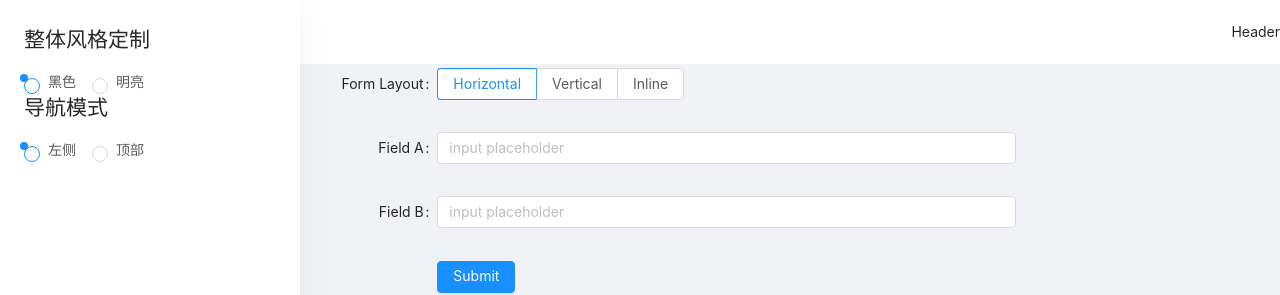
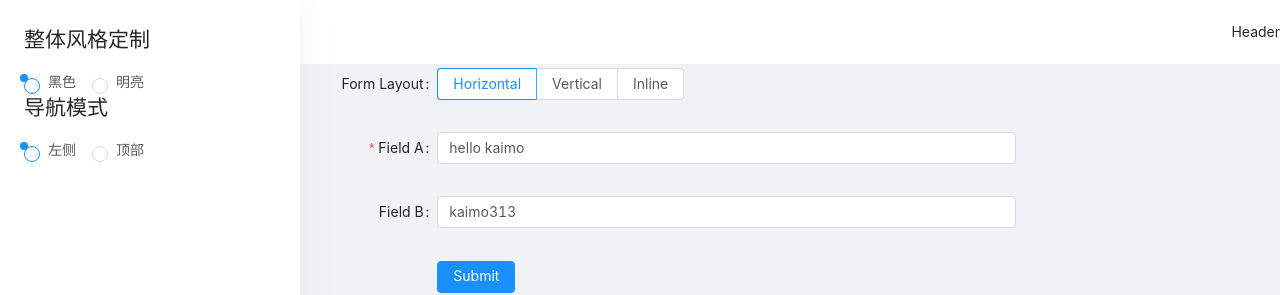
Before and after one commit to kaimo313/vue-development-practice, a Vue app in the folder ant-design-vue-pro/: page /form/basic-form in a window 1280 px wide. Shown: the top 295 px of the page. Built offline with nearby package versions, Linux system fonts and the light colour scheme.

Commit message:
feat：表单初始数据、自动校验、动态赋值

```diff
--- a/ant-design-vue-pro/src/views/Forms/BasicForm.vue
+++ b/ant-design-vue-pro/src/views/Forms/BasicForm.vue
@@ -1,42 +1,47 @@
 <template>
-  <a-form :layout="formLayout">
+    <a-form :layout="formLayout" :form="form">
         <a-form-item
             label="Form Layout"
             :label-col="formItemLayout.labelCol"
             :wrapper-col="formItemLayout.wrapperCol"
         >
-      <a-radio-group default-value="horizontal" @change="handleFormLayoutChange">
-        <a-radio-button value="horizontal">
-          Horizontal
-        </a-radio-button>
-        <a-radio-button value="vertical">
-          Vertical
-        </a-radio-button>
-        <a-radio-button value="inline">
-          Inline
-        </a-radio-button>
+            <a-radio-group
+                default-value="horizontal"
+                @change="handleFormLayoutChange"
+            >
+                <a-radio-button value="horizontal"> Horizontal </a-radio-button>
+                <a-radio-button value="vertical"> Vertical </a-radio-button>
+                <a-radio-button value="inline"> Inline </a-radio-button>
             </a-radio-group>
         </a-form-item>
         <a-form-item
             label="Field A"
             :label-col="formItemLayout.labelCol"
             :wrapper-col="formItemLayout.wrapperCol"
-      :validateStatus="fieldAStatus"
-      :help="fieldAHelp"
         >
-      <a-input v-model="fieldA" placeholder="input placeholder" />
+            <a-input v-decorator="[
+                'fieldA',
+                {
+                    initialValue: fieldA,
+                    rules: [
+                        {
+                            required: true,
+                            min: 6,
+                            message: '必须大于5个字符'
+                        }
+                    ]
+                },
+            ]" placeholder="input placeholder" />
         </a-form-item>
         <a-form-item
             label="Field B"
             :label-col="formItemLayout.labelCol"
             :wrapper-col="formItemLayout.wrapperCol"
         >
-      <a-input v-model="fieldB" placeholder="input placeholder" />
+            <a-input v-decorator="['fieldB']" placeholder="input placeholder" />
         </a-form-item>
         <a-form-item :wrapper-col="buttonItemLayout.wrapperCol">
-      <a-button type="primary" @click="handleSubmit">
-        Submit
-      </a-button>
+            <a-button type="primary" @click="handleSubmit"> Submit </a-button>
         </a-form-item>
     </a-form>
 </template>
@@ -44,29 +49,17 @@
 <script>
 export default {
     data() {
+        this.form = this.$form.createForm(this);
         return {
-      formLayout: 'horizontal',
-      fieldA: "",
+            formLayout: "horizontal",
+            fieldA: "hello kaimo",
             fieldB: "",
-      fieldAStatus: "",
-      fieldAHelp: ""
         };
-  },
-  watch: {
-    fieldA(val) {
-        if(val.length <= 5) {
-            this.fieldAStatus = "error";
-            this.fieldAHelp = "必须大于5个字符";
-        } else {
-            this.fieldAStatus = "";
-            this.fieldAHelp = "";
-        }
-    }
     },
     computed: {
         formItemLayout() {
             const { formLayout } = this;
-      return formLayout === 'horizontal'
+            return formLayout === "horizontal"
                 ? {
                       labelCol: { span: 4 },
                       wrapperCol: { span: 14 },
@@ -75,28 +68,34 @@ export default {
         },
         buttonItemLayout() {
             const { formLayout } = this;
-      return formLayout === 'horizontal'
+            return formLayout === "horizontal"
                 ? {
                       wrapperCol: { span: 14, offset: 4 },
                   }
                 : {};
         },
     },
+    mounted() {
+        // 动态赋值
+        setTimeout(() => {
+            this.form.setFieldsValue({
+                fieldB: "kaimo313"
+            })
+        }, 2000)
+    },
     methods: {
         handleFormLayoutChange(e) {
             this.formLayout = e.target.value;
         },
         handleSubmit() {
-        if(this.fieldA.length <= 5) {
-            this.fieldAStatus = "error";
-            this.fieldAHelp = "必须大于5个字符";
-        } else {
-            console.log({
-                fieldA: this.fieldA,
-                fieldB: this.fieldB
+            // 自动校验
+            this.form.validateFields((err, values) => {
+                console.log(err, values)
+                if(!err) {
+                    console.log(values);
+                }
             })
-        }
-    }
+        },
     },
 };
 </script>
```
Lines whose indentation alone changed are shown as unchanged.
